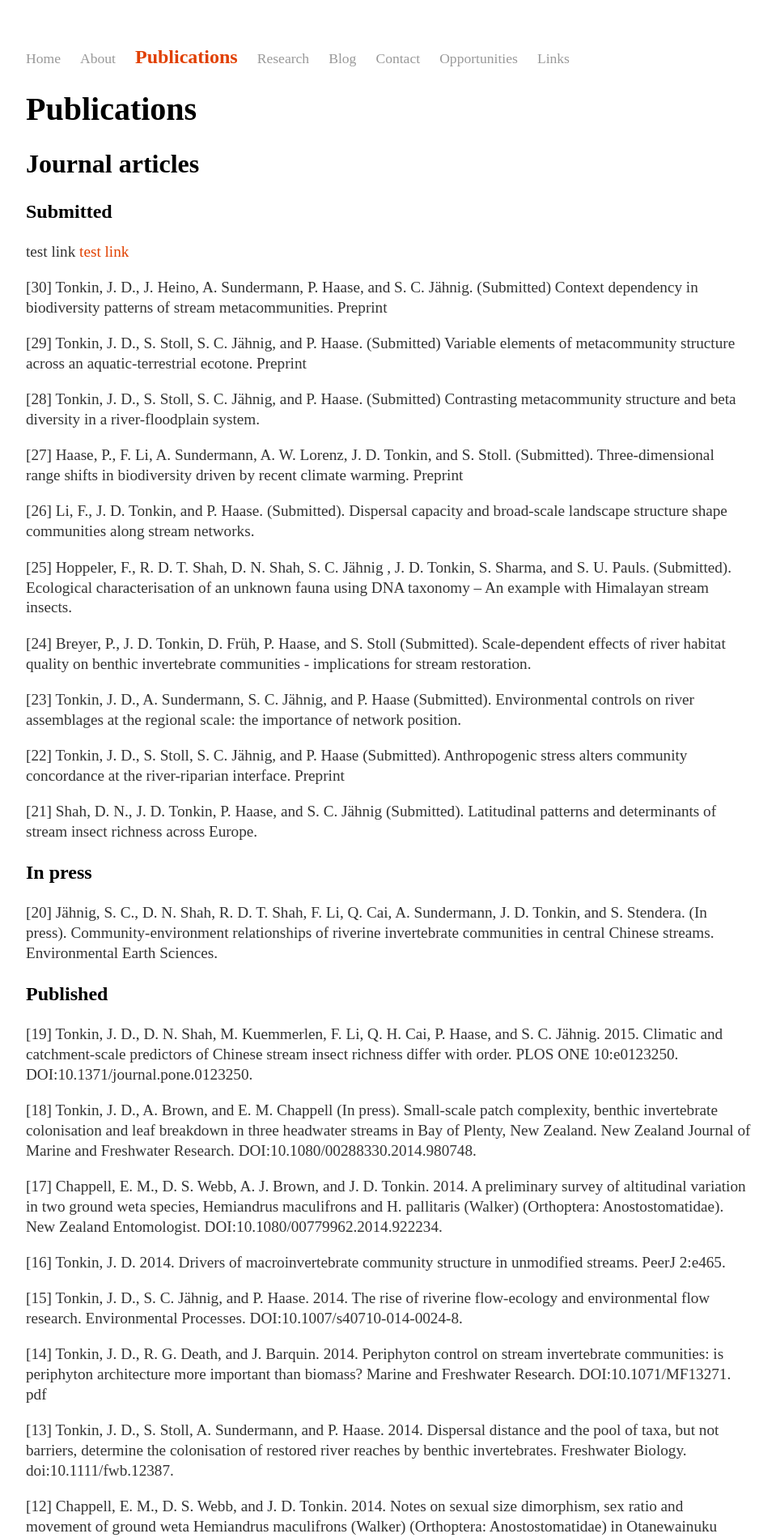
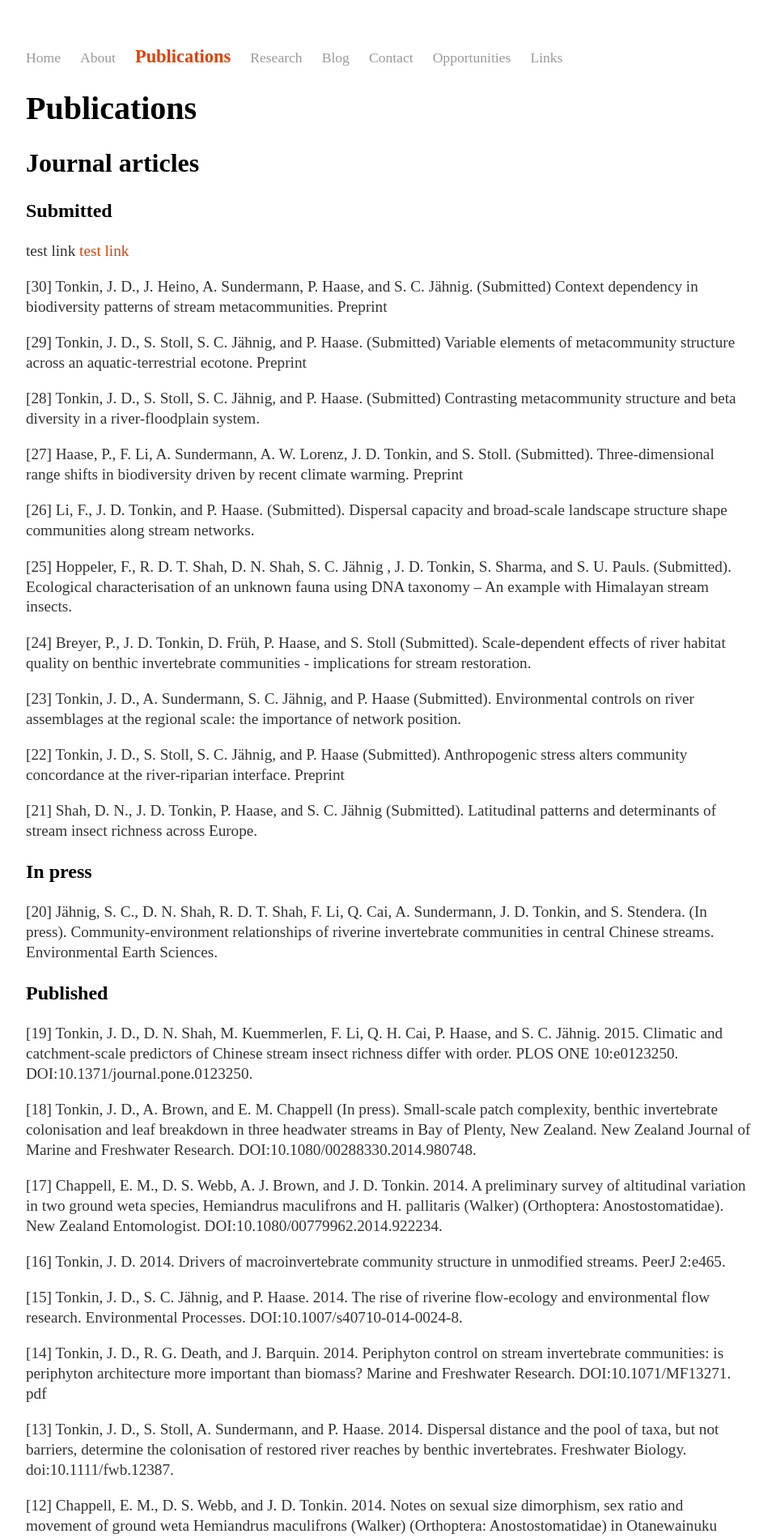
Before and after one commit to jdtonkin/jdtonkin.github.io, a Jekyll site: the page built from Publications/index.html, in a window 1280 px wide. Shown: the top 1899 px of the page at 81% size, without its empty margins (160-1119 px from the left). Built offline with Jekyll 4.4.1, drawn with Linux system fonts in a browser that asks for light colours.

Commit message:
Update main.css

```diff
--- a/css/main.css
+++ b/css/main.css
@@ -20,8 +20,8 @@
 }
 
 nav ul a { color: #999; font-size: 1.1em; font-weight: normal; }
-nav ul .activepage a { color: #E14000; font-size: 1.5em; font-weight: bold;}
-nav ul li .activepage a { color: #E14000; font-size: 1.5em; font-weight: bold;}
+nav ul .activepage a { color: #E14000; font-size: 1.4em; font-weight: bold;}
+nav ul li .activepage a { color: #E14000; font-size: 1.4em; font-weight: bold;}
 nav ul li a:hover { color: #E14000; font-size: 1.1em; font-weight: normal;}
 
 
```
